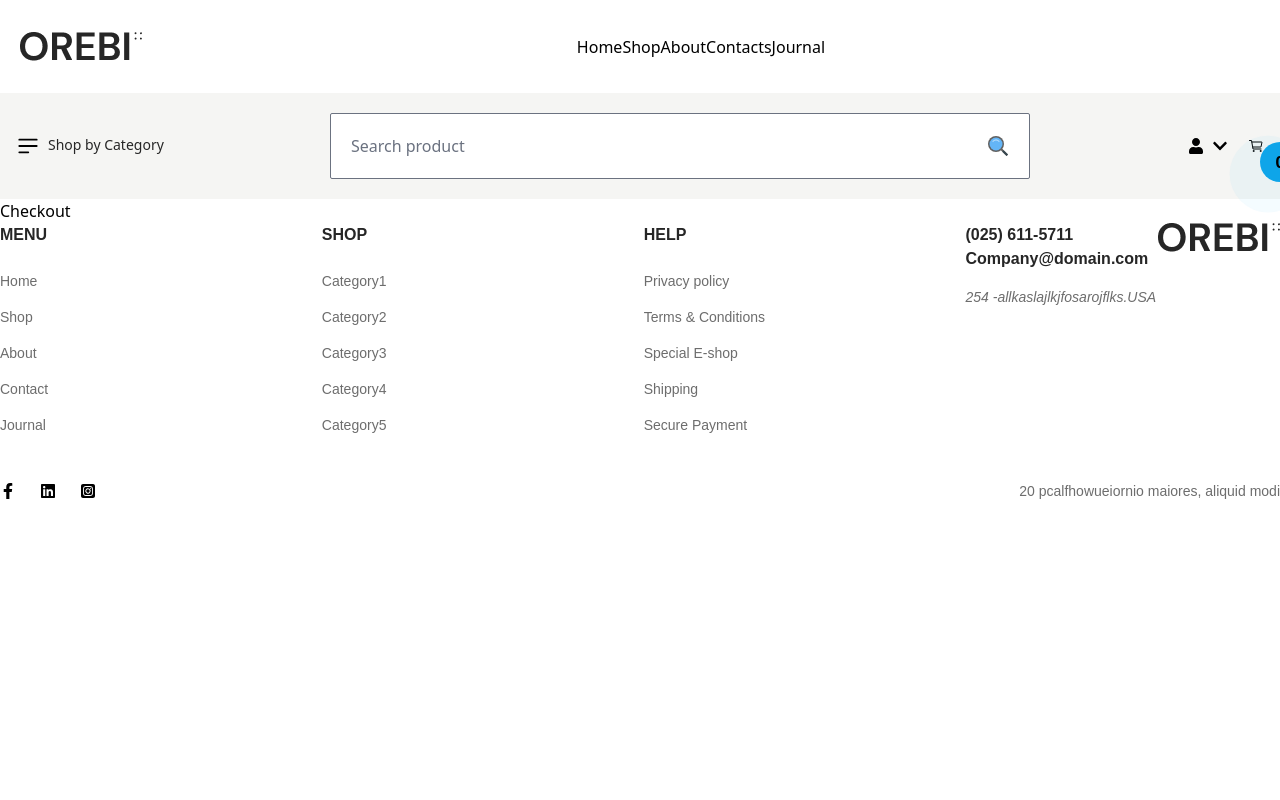
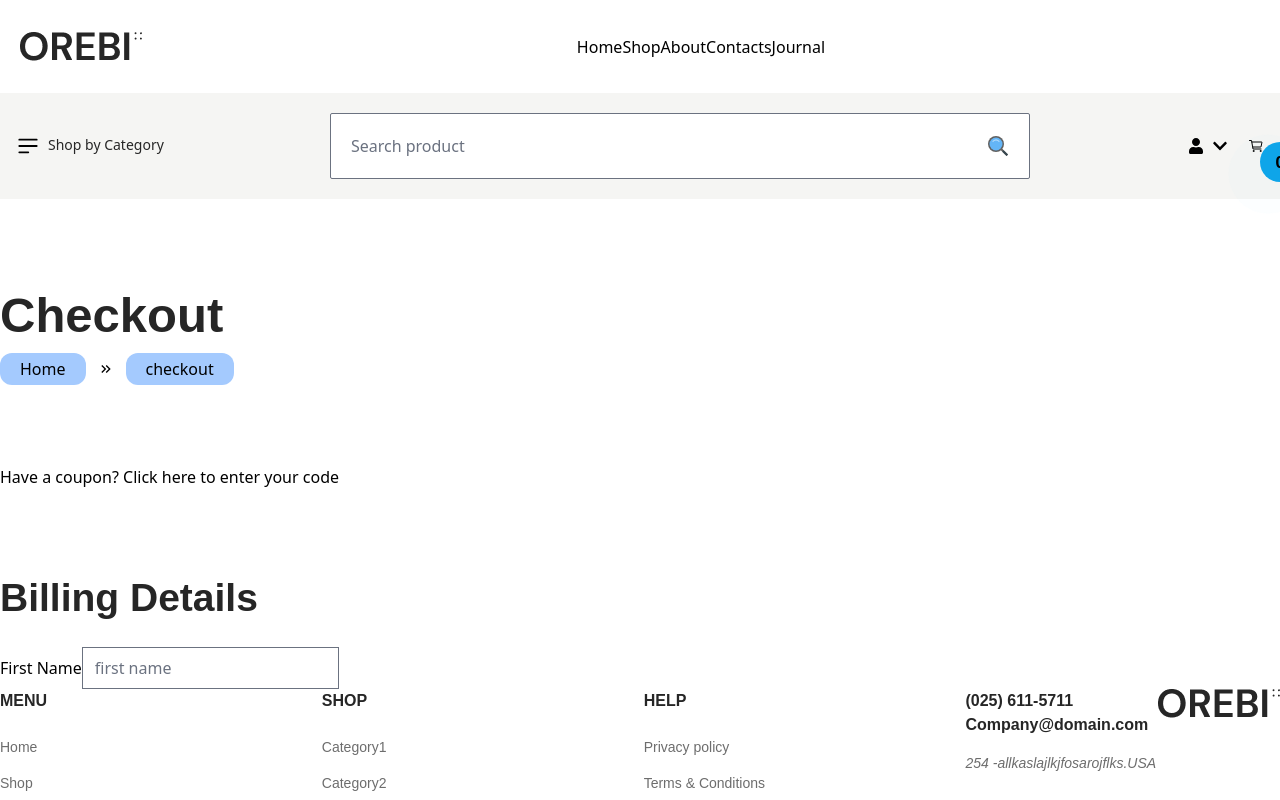
Before and after one commit to seydurrahman/FDR-2303-e-commerce, a React (Vite) app: page /checkout in a window 1280 px wide. Shown: the top 800 px of the page. Built offline with nearby package versions, Linux system fonts and the light colour scheme.

Commit message:
search option done

```diff
--- a/src/Component/CommonComponent/Search.jsx
+++ b/src/Component/CommonComponent/Search.jsx
@@ -2,7 +2,7 @@ import React from "react";
 import Flex from "../CommonComponent/Flex";
 import { FcSearch } from "react-icons/fc";
 
-const Search = ({ placeHolder, onSearch }) => {
+const Search = ({ placeHolder, onSearch, searchInput}) => {
   return (
     <>
       <div className="relative">
@@ -11,6 +11,7 @@ const Search = ({ placeHolder, onSearch }) => {
             type="text"
             className="w-[200px] sm:w-[350px] md:w-[400px] lg:w-[700px] py-5 px-5 rounded-sm "
             placeholder={placeHolder}
+            value={searchInput}
             onChange={onSearch}
           />
 
--- /dev/null
+++ b/src/Component/CommonComponent/SearchResult/SearchResult.jsx
@@ -0,0 +1,19 @@
+import React from "react";
+
+const SearchResult = ({ className, searchResult, onToProduct }) => {
+  return (
+    <div className={className}>
+      {searchResult?.map((product) => (
+        <div
+        onClick={()=>onToProduct(product.id)}
+          className="cursor-pointer border-b-2 border-b-gray-300 py-5 hover:bg-gray-400"
+          key={product.id}
+        >
+          <span>{product.title}</span>
+        </div>
+      ))}
+    </div>
+  );
+};
+
+export default SearchResult;
--- a/src/Component/HomeComponent/MenuBar/MenuBar.jsx
+++ b/src/Component/HomeComponent/MenuBar/MenuBar.jsx
@@ -15,6 +15,7 @@ import {
   RemoveItemCart,
 } from "../../../Redux/AllSlice/AddtoCart/AddtoCartSlice.jsx";
 import { TbRuler2Off } from "react-icons/tb";
+import SearchResult from "../../CommonComponent/SearchResult/SearchResult.jsx";
 
 const MenuBar = () => {
   const [showCategories, setshowCategories] = useState(false);
@@ -84,6 +85,9 @@ const MenuBar = () => {
   };
 
   const [allProducts, setallProducts] = useState([]);
+  const [searchResult, setsearchResult] = useState([]);
+  const [searchInput, setsearchInput] = useState("");
+
   //  todo : take a product data from store
 
   const { data, status } = useSelector((state) => state.productt);
@@ -97,19 +101,30 @@ const MenuBar = () => {
   //  handleSearch function
   const handleSearch = (event) => {
     const { value } = event.target;
-    if (value) {
+    setsearchInput(value);
+    if (searchInput) {
       const searchResult = allProducts.filter((productt) =>
-        productt.title.toLowerCase().includes(value.toLowerCase()),
+        productt.title.toLowerCase().includes(searchInput.toLowerCase()),
       );
-      console.log(searchResult);
+      setsearchResult(searchResult);
     } else {
-      console.log("no search result");
+      setsearchResult([]);
     }
+  };
+
+  // todo :handleGoSearchProdcut function
+  const handleGoSearchProdcut = (productId) => {
+    setsearchInput("");
+    setsearchResult([]);
+    navigate(`/product-details/${productId}`);
   };
 
   return (
     <>
-      <div className="px-sm-0 bg-secondary_bg_color px-4 py-5" ref={MenuRef}>
+      <div
+        className="px-sm-0 relative bg-secondary_bg_color px-4 py-5"
+        ref={MenuRef}
+      >
         <div className="container">
           <Flex className={"items-center justify-between gap-x-3"}>
             <Flex className={"gap-x-2"}>
@@ -143,7 +158,22 @@ const MenuBar = () => {
                 </ul>
               </div>
             </Flex>
-            <Search placeHolder="Search product" onSearch={handleSearch} />
+
+            {/* Search function */}
+            <Search
+              placeHolder="Search product"
+              onSearch={handleSearch}
+              searchInput={searchInput}
+            />
+            {searchResult.length > 0 && (
+              <SearchResult
+                className={
+                  "absolute left-[33.5%] top-[100%] z-10 w-[37%] bg-secondary_bg_color px-5 py-10"
+                }
+                searchResult={searchResult}
+                onToProduct={handleGoSearchProdcut}
+              />
+            )}
 
             <Flex className={"gap-x-2 sm:gap-x-5"}>
               <div onClick={handlAccount}>
--- a/src/Pages/Checkout/Checkout.jsx
+++ b/src/Pages/Checkout/Checkout.jsx
@@ -1,9 +1,39 @@
-import React from 'react'
-
+import React from "react";
+import BreadCrumb from "../../Component/CommonComponent/BreadCrumb/BreadCrumb";
 const Checkout = () => {
   return (
-    <div>Checkout</div>
-  )
-}
+    <>
+      <div className="mt-20">
+        <div className="container">
+          <div className="my-20">
+            <h1 className="font-DMsans text-[49px] font-bold text-main_font_color">
+              Checkout
+            </h1>
+            <BreadCrumb />
+          </div>
+          <div className="my-20">
+            <h1>Have a coupon? Click here to enter your code</h1>
+          </div>
+          <div className="my-5">
+            <h2 className="font-DMsans text-[39px] font-bold text-main_font_color">
+              Billing Details
+            </h2>
+          </div>
+          <form>
+            <div className="flex items-center">
+              <label htmlFor="FirstName">First Name</label>
+              <input
+                type="text"
+                id="firstname"
+                placeholder="first name"
+                labelTitl="First Name"
+              />
+            </div>
+          </form>
+        </div>
+      </div>
+    </>
+  );
+};
 
-export default Checkout
+export default Checkout;
```
